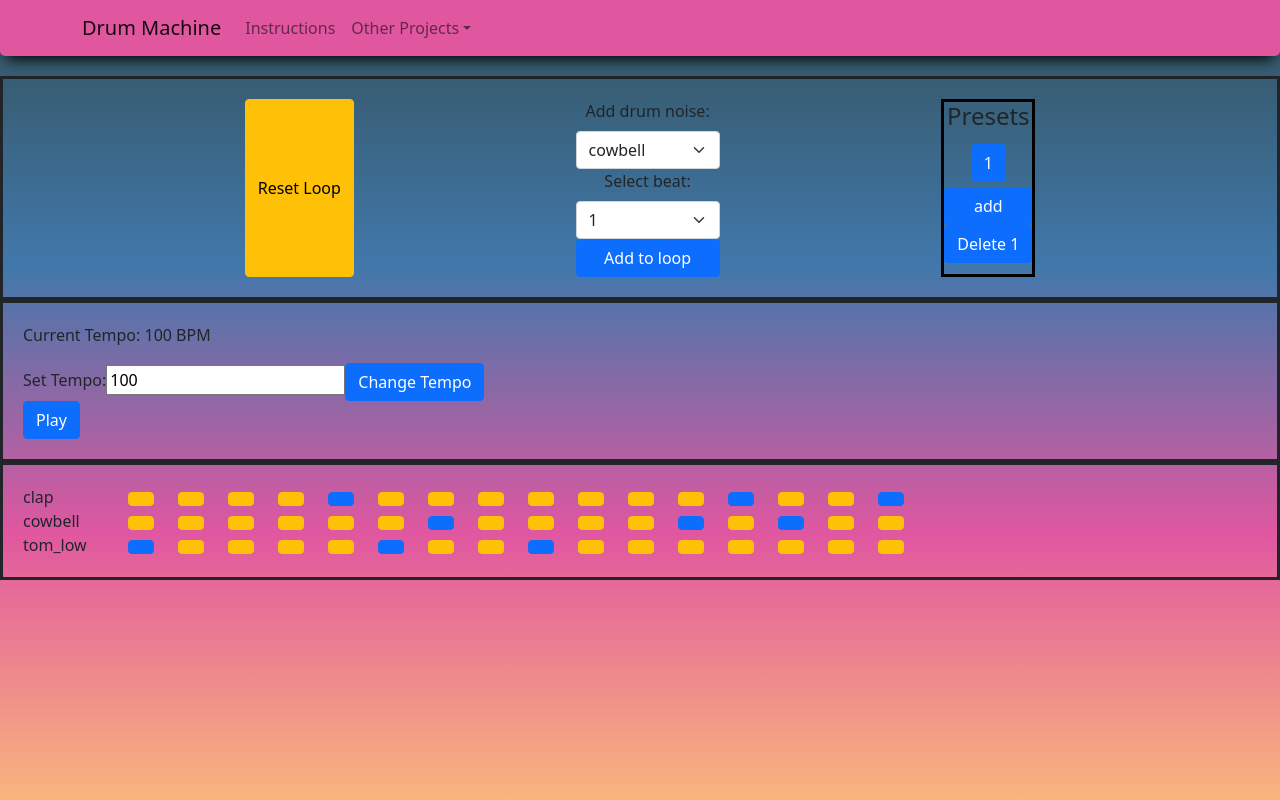
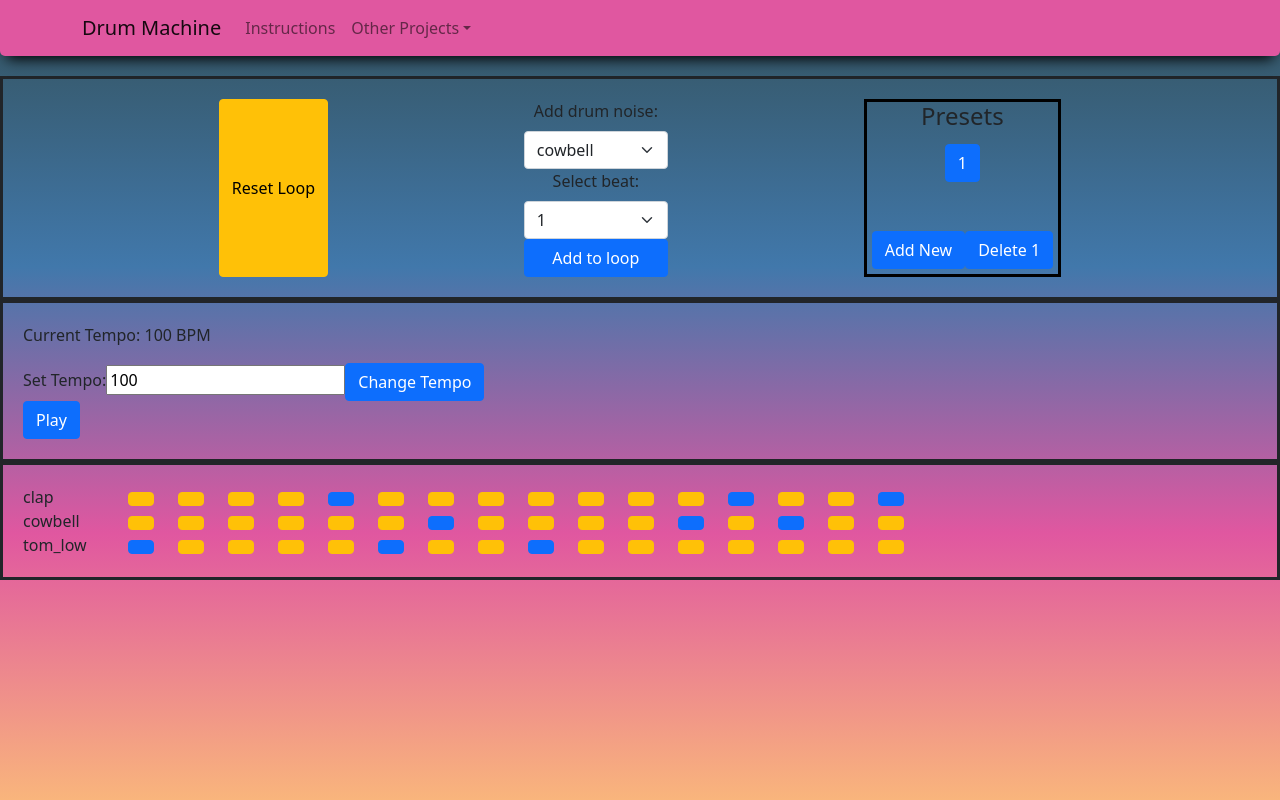
Before and after one commit to professional-pigeon/react-music-app, a React (Create React App) app: page / in a window 1280 px wide. Built offline with nearby package versions, Linux system fonts and the light colour scheme; no server answers.

Commit message:
add margins for buttons in the presets div

```diff
--- a/src/App.css
+++ b/src/App.css
@@ -29,12 +29,13 @@
   border: solid black;
   display: flex;
   flex-direction: column;
+  justify-content: space-between;
   flex-wrap: wrap;
   width: auto;
   max-width: 30%;
 }
 
-#preset-buttons > button {
+#preset-buttons > button, #preset-add-delete {
   margin: 5px;
 }
 
--- a/src/components/display/Presets.js
+++ b/src/components/display/Presets.js
@@ -10,12 +10,14 @@ function Presets(props) {
 
   return (
     <div className="presets">
-      <h4>Presets</h4>
-        <div id="preset-buttons">
+      <div id="preset-buttons">
+        <h4>Presets</h4>
           {keys}
         </div>
-      <Button onClick={() => props.addPreset(props.instruments)}>add</Button>
-      <Button onClick={() => props.deletePreset(props.currentPreset)}>Delete {props.currentPreset}</Button>
+      <div id="preset-add-delete">
+        <Button onClick={() => props.addPreset(props.instruments)}>Add New</Button>
+        <Button onClick={() => props.deletePreset(props.currentPreset)}>Delete {props.currentPreset}</Button>
+      </div>
     </div>
   )
 }
```
